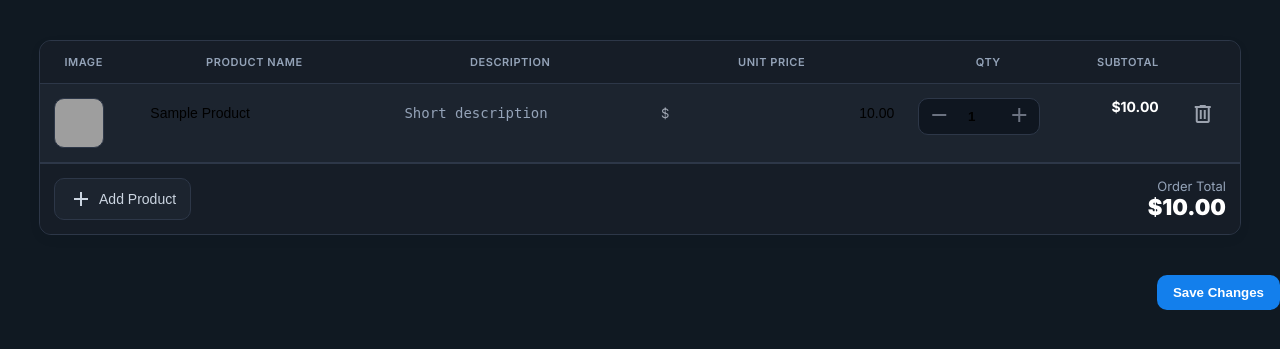
After one commit to aymen-alarcon/application-web-de-gestion-et-livraison-des-commandes, a PHP site: page /index.html in a window 1280 px wide. The commit adds this page. Shown: the top 349 px of the page. Run offline with PHP 8.4, Linux system fonts and the light colour scheme; a stand-in replaces the project's code that opens the database connection; grey boxes are pictures that could not be loaded.

Commit message:
`Updated CSS and JavaScript files, added new PHP code for client order dashboard, and modified HTML template for client order page. and added a page to edit detailed order details`

```diff
--- /dev/null
+++ b/public/index.html
@@ -0,0 +1,447 @@
+<!DOCTYPE html>
+<html lang="en" class="dark">
+
+<head>
+    <meta charset="utf-8" />
+    <meta name="viewport" content="width=device-width, initial-scale=1.0" />
+    <title>DeliveryAdmin — Edit Order Products</title>
+
+    <link href="https://fonts.googleapis.com/css2?family=Inter:wght@400;500;600;700;900&display=swap"
+        rel="stylesheet" />
+    <link href="https://fonts.googleapis.com/css2?family=Material+Symbols+Outlined:wght,FILL@100..700,0..1&display=swap"
+        rel="stylesheet" />
+
+    <style>
+        /* ====== Base ====== */
+        :root {
+            --primary: #137fec;
+            --bg-light: #f6f7f8;
+            --bg-dark: #101922;
+            --surface-dark: #1c242f;
+            --border-dark: #2d3748;
+            --text: #0f172a;
+        }
+
+        html,
+        body {
+            margin: 0;
+            font-family: Inter, system-ui, sans-serif
+        }
+
+        body {
+            background: var(--bg-light);
+            color: var(--text)
+        }
+
+        .dark body {
+            background: var(--bg-dark);
+            color: #fff
+        }
+
+        /* ====== Card / table ====== */
+        .card {
+            border: 1px solid #e5e7eb;
+            background: #fff;
+            border-radius: 12px;
+            box-shadow: 0 4px 14px rgba(0, 0, 0, .04);
+            overflow: hidden;
+        }
+
+        .dark .card {
+            background: var(--surface-dark);
+            border-color: var(--border-dark)
+        }
+
+        .table-wrap {
+            overflow-x: auto
+        }
+
+        table {
+            width: 100%;
+            border-collapse: collapse
+        }
+
+        th {
+            font-size: 11px;
+            font-weight: 600;
+            letter-spacing: .05em;
+            text-transform: uppercase;
+            padding: 14px;
+            color: #6b7280;
+            background: #f9fafb;
+            border-bottom: 1px solid #e5e7eb;
+        }
+
+        .dark th {
+            background: #161d27;
+            border-color: var(--border-dark);
+            color: #94a3b8
+        }
+
+        td {
+            padding: 14px;
+            vertical-align: top;
+            border-bottom: 1px solid #e5e7eb
+        }
+
+        .dark td {
+            border-color: var(--border-dark)
+        }
+
+        tr:hover {
+            background: #f9fafb
+        }
+
+        .dark tr:hover {
+            background: #0f1620
+        }
+
+        /* ====== Inputs ====== */
+        .input,
+        .textarea {
+            width: 100%;
+            padding: 6px 8px;
+            border: 1px solid transparent;
+            border-radius: 6px;
+            background: transparent;
+            font-size: 14px;
+        }
+
+        .input:hover,
+        .textarea:hover {
+            border-color: #d1d5db
+        }
+
+        .input:focus,
+        .textarea:focus {
+            border-color: var(--primary);
+            outline: none
+        }
+
+        .dark .input:hover,
+        .dark .textarea:hover {
+            border-color: #4b5563
+        }
+
+        .dark .input:focus,
+        .dark .textarea:focus {
+            border-color: var(--primary)
+        }
+
+        .textarea {
+            resize: none;
+            color: #6b7280
+        }
+
+        .dark .textarea {
+            color: #94a3b8
+        }
+
+        .price-wrap {
+            position: relative
+        }
+
+        .price-wrap span {
+            position: absolute;
+            left: 8px;
+            top: 7px;
+            font-size: 13px;
+            color: #9ca3af
+        }
+
+        .unit-price {
+            padding-left: 18px;
+            text-align: right
+        }
+
+        /* ====== Qty control ====== */
+        .qty-box {
+            display: flex;
+            align-items: center;
+            border: 1px solid #e5e7eb;
+            border-radius: 10px;
+            background: #fff;
+            width: fit-content;
+            overflow: hidden
+        }
+
+        .dark .qty-box {
+            background: #0f1620;
+            border-color: var(--border-dark)
+        }
+
+        .qty-btn {
+            padding: 4px 8px;
+            border: none;
+            background: none;
+            cursor: pointer;
+            color: #6b7280
+        }
+
+        .qty {
+            width: 36px;
+            text-align: center;
+            border: none;
+            background: transparent;
+            font-weight: 600
+        }
+
+        .qty:focus {
+            outline: none
+        }
+
+        /* ====== Subtotal ====== */
+        .subtotal {
+            font-weight: 700;
+            font-size: 14px;
+            text-align: right;
+            display: block
+        }
+
+        /* ====== Delete btn ====== */
+        .delete-row {
+            width: 32px;
+            height: 32px;
+            border-radius: 8px;
+            display: flex;
+            align-items: center;
+            justify-content: center;
+            border: none;
+            background: none;
+            color: #9ca3af;
+            cursor: pointer
+        }
+
+        .delete-row:hover {
+            background: #fee2e2;
+            color: #dc2626
+        }
+
+        .dark .delete-row:hover {
+            background: rgba(185, 28, 28, .15)
+        }
+
+        /* ====== Footer / totals ====== */
+        .footer {
+            display: flex;
+            gap: 16px;
+            justify-content: space-between;
+            padding: 14px;
+            border-top: 1px solid #e5e7eb;
+            background: #f9fafb
+        }
+
+        .dark .footer {
+            background: #161d27;
+            border-color: var(--border-dark)
+        }
+
+        .add-btn {
+            display: flex;
+            align-items: center;
+            gap: 6px;
+            padding: 8px 14px;
+            border: 1px solid #e5e7eb;
+            border-radius: 10px;
+            background: #fff;
+            font-size: 14px;
+            font-weight: 500;
+            color: #374151;
+            cursor: pointer
+        }
+
+        .add-btn:hover {
+            background: #f3f4f6
+        }
+
+        .dark .add-btn {
+            background: var(--surface-dark);
+            border-color: var(--border-dark);
+            color: #cbd5e1
+        }
+
+        .dark .add-btn:hover {
+            background: #2d3642
+        }
+
+        .total-label {
+            font-size: 13px;
+            color: #6b7280
+        }
+
+        .dark .total-label {
+            color: #94a3b8
+        }
+
+        #orderTotal {
+            font-size: 22px;
+            font-weight: 900
+        }
+
+        /* ====== Save bar ====== */
+        .save-bar {
+            margin-top: 18px;
+            display: flex;
+            justify-content: end
+        }
+
+        .save-btn {
+            padding: 10px 16px;
+            border-radius: 10px;
+            background: var(--primary);
+            color: #fff;
+            border: none;
+            font-weight: 600;
+            cursor: pointer
+        }
+
+        .save-btn:hover {
+            opacity: .9
+        }
+
+        /* ====== Image thumbnail ====== */
+        .thumb {
+            width: 48px;
+            height: 48px;
+            border-radius: 10px;
+            background-size: cover;
+            background-position: center;
+            border: 1px solid #e5e7eb
+        }
+
+        .dark .thumb {
+            border-color: var(--border-dark)
+        }
+    </style>
+</head>
+
+<body>
+
+    <div class="card" style="max-width:1200px;margin:40px auto;padding:0">
+        <div class="table-wrap">
+            <table id="productsTable">
+                <thead>
+                    <tr>
+                        <th>Image</th>
+                        <th>Product Name</th>
+                        <th>Description</th>
+                        <th>Unit Price</th>
+                        <th>Qty</th>
+                        <th style="text-align:right">Subtotal</th>
+                        <th></th>
+                    </tr>
+                </thead>
+
+                <tbody>
+
+                    <!-- Example Row -->
+                    <tr>
+                        <td>
+                            <div class="thumb" style='background-image:url("https://picsum.photos/80")'></div>
+                        </td>
+
+                        <td><input class="input product-name" value="Sample Product" /></td>
+
+                        <td><textarea class="textarea" rows="1">Short description</textarea></td>
+
+                        <td>
+                            <div class="price-wrap">
+                                <span>$</span>
+                                <input class="input unit-price" type="number" value="10.00" step="0.01" />
+                            </div>
+                        </td>
+
+                        <td>
+                            <div class="qty-box">
+                                <button class="qty-btn qty-minus"><span
+                                        class="material-symbols-outlined">remove</span></button>
+                                <input class="qty" type="number" value="1" />
+                                <button class="qty-btn qty-plus"><span
+                                        class="material-symbols-outlined">add</span></button>
+                            </div>
+                        </td>
+
+                        <td><span class="subtotal">$10.00</span></td>
+
+                        <td><button class="delete-row"><span class="material-symbols-outlined">delete</span></button>
+                        </td>
+                    </tr>
+
+                </tbody>
+            </table>
+        </div>
+
+        <div class="footer">
+            <button id="addProductBtn" class="add-btn">
+                <span class="material-symbols-outlined">add</span> Add Product
+            </button>
+
+            <div style="text-align:right">
+                <div class="total-label">Order Total</div>
+                <div id="orderTotal">$10.00</div>
+            </div>
+        </div>
+    </div>
+
+    <div class="save-bar">
+        <button class="save-btn">Save Changes</button>
+    </div>
+
+    <script>
+        function format(n) { return "$" + n.toFixed(2) }
+
+        function recalcRow(row) {
+            const price = parseFloat(row.querySelector(".unit-price").value) || 0
+            const qty = parseInt(row.querySelector(".qty").value) || 0
+            row.querySelector(".subtotal").textContent = format(price * qty)
+            recalcTotal()
+        }
+
+        function recalcTotal() {
+            let t = 0
+            document.querySelectorAll(".subtotal").forEach(s => {
+                t += parseFloat(s.textContent.replace("$", "")) || 0
+            })
+            document.getElementById("orderTotal").textContent = format(t)
+        }
+
+        document.getElementById("productsTable").addEventListener("click", e => {
+            const row = e.target.closest("tr"); if (!row) return
+
+            if (e.target.closest(".qty-plus")) {
+                const q = row.querySelector(".qty"); q.value = Math.max(1, (+q.value || 0) + 1); recalcRow(row)
+            }
+
+            if (e.target.closest(".qty-minus")) {
+                const q = row.querySelector(".qty"); q.value = Math.max(1, (+q.value || 0) - 1); recalcRow(row)
+            }
+
+            if (e.target.closest(".delete-row")) {
+                row.remove(); recalcTotal()
+            }
+        })
+
+        document.getElementById("productsTable").addEventListener("input", e => {
+            const row = e.target.closest("tr")
+            if (row && (e.target.classList.contains("unit-price") || e.target.classList.contains("qty")))
+                recalcRow(row)
+        })
+
+        document.getElementById("addProductBtn").addEventListener("click", () => {
+            const tbody = document.querySelector("#productsTable tbody")
+            const clone = tbody.lastElementChild.cloneNode(true)
+            clone.querySelector(".product-name").value = "New Product"
+            clone.querySelector(".textarea").value = "Description"
+            clone.querySelector(".unit-price").value = "0.00"
+            clone.querySelector(".qty").value = "1"
+            clone.querySelector(".subtotal").textContent = "$0.00"
+            tbody.appendChild(clone)
+            recalcTotal()
+        })
+
+        recalcTotal()
+    </script>
+
+</body>
+
+</html>
--- a/src/Exception/ValidateException.php
+++ b/src/Exception/ValidateException.php
@@ -0,0 +1,4 @@
+<?php
+    if (empty($commandeItems)) {
+        throw new Exception("There is no Porducts in this commande");
+    }
```
Also changed, not shown: public/client_order.php (+15 -40 lines), public/client_update_commande.php (added, +74 -0 lines), src/Controller/UpdateCommandItemHandler.php (added, +29 -0 lines), public/assets/css/style.css, public/assets/js/main.js.
